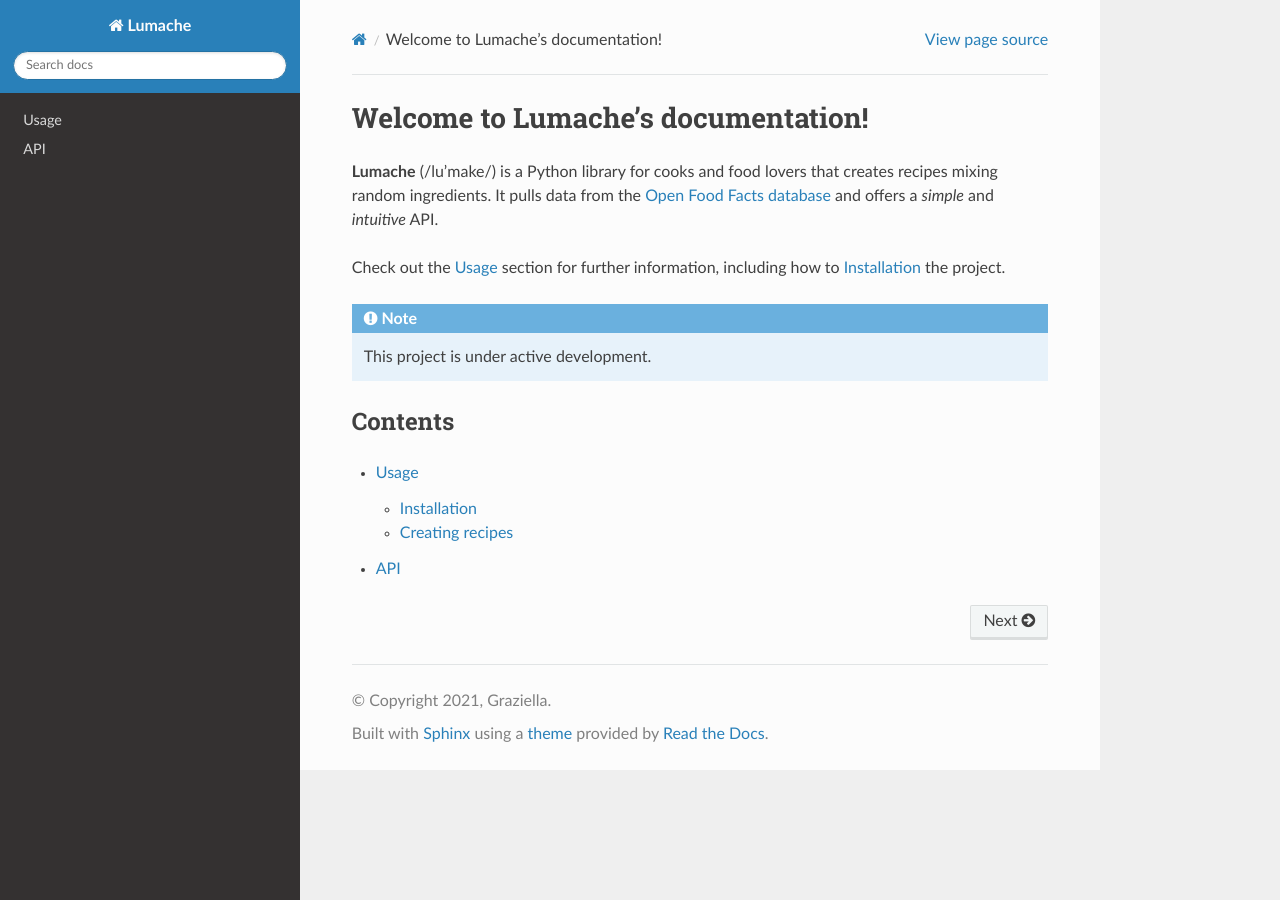
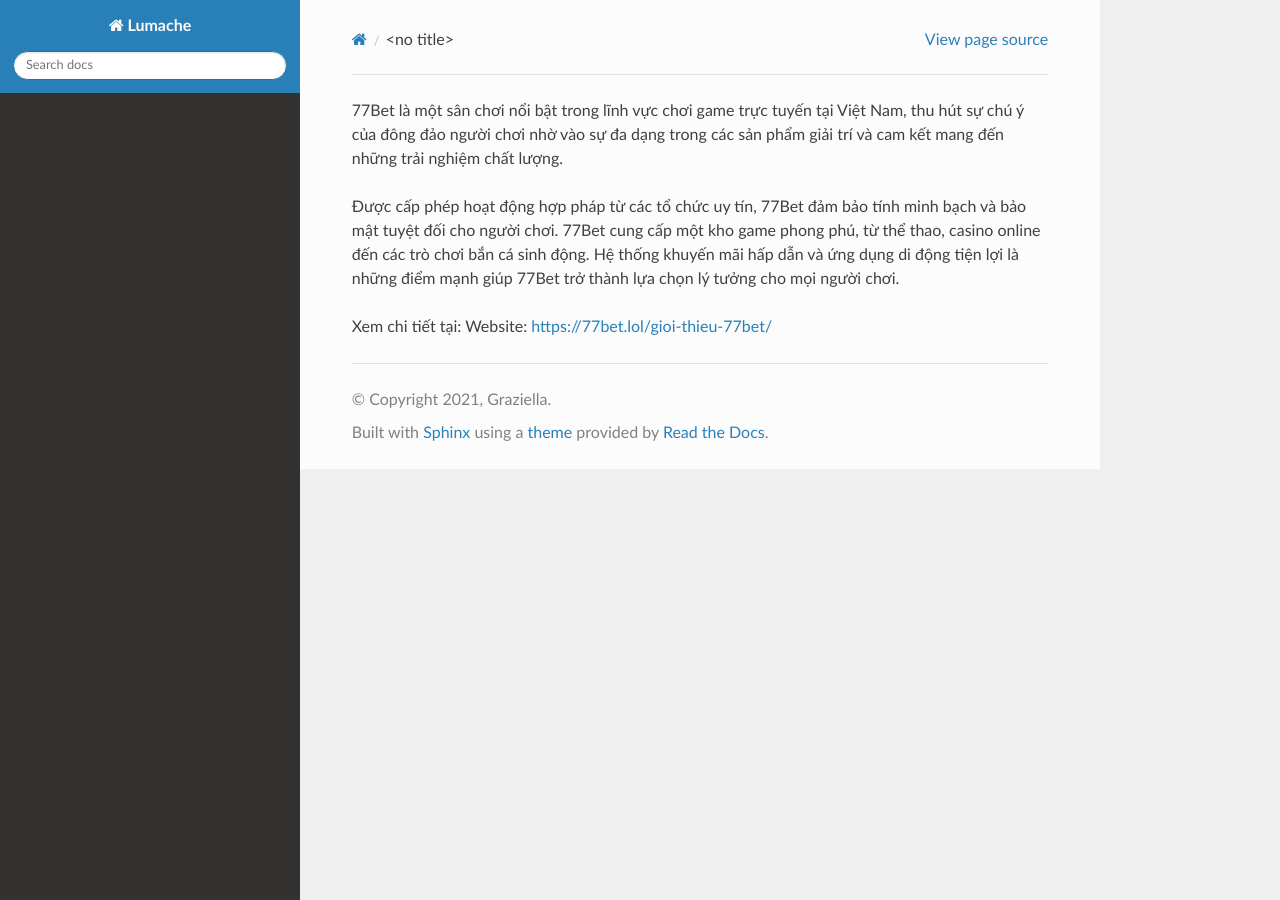
Before and after one commit to gioithieu77betlol/gioithieu77betlol, a Sphinx documentation site: the page built from docs/source/index.rst, in a window 1280 px wide. Built offline with Sphinx 7.4.7 and the Read the Docs theme 3.1.0, drawn with Linux system fonts in a browser that asks for light colours.

Commit message:
Update index.rst

```diff
--- a/docs/source/index.rst
+++ b/docs/source/index.rst
@@ -1,22 +1,6 @@
-Welcome to Lumache's documentation!
-===================================
+77Bet là một sân chơi nổi bật trong lĩnh vực chơi game trực tuyến tại Việt Nam, thu hút sự chú ý của đông đảo người chơi nhờ vào sự đa dạng trong các sản phẩm giải trí và cam kết mang đến những trải nghiệm chất lượng.
 
-**Lumache** (/lu'make/) is a Python library for cooks and food lovers
-that creates recipes mixing random ingredients.
-It pulls data from the `Open Food Facts database <https://world.openfoodfacts.org/>`_
-and offers a *simple* and *intuitive* API.
+Được cấp phép hoạt động hợp pháp từ các tổ chức uy tín, 77Bet đảm bảo tính minh bạch và bảo mật tuyệt đối cho người chơi. 77Bet cung cấp một kho game phong phú, từ thể thao, casino online đến các trò chơi bắn cá sinh động. Hệ thống khuyến mãi hấp dẫn và ứng dụng di động tiện lợi là những điểm mạnh giúp 77Bet trở thành lựa chọn lý tưởng cho mọi người chơi.
 
-Check out the :doc:`usage` section for further information, including
-how to :ref:`installation` the project.
-
-.. note::
-
-   This project is under active development.
-
-Contents
---------
-
-.. toctree::
-
-   usage
-   api
+Xem chi tiết tại:
+Website: https://77bet.lol/gioi-thieu-77bet/
```
